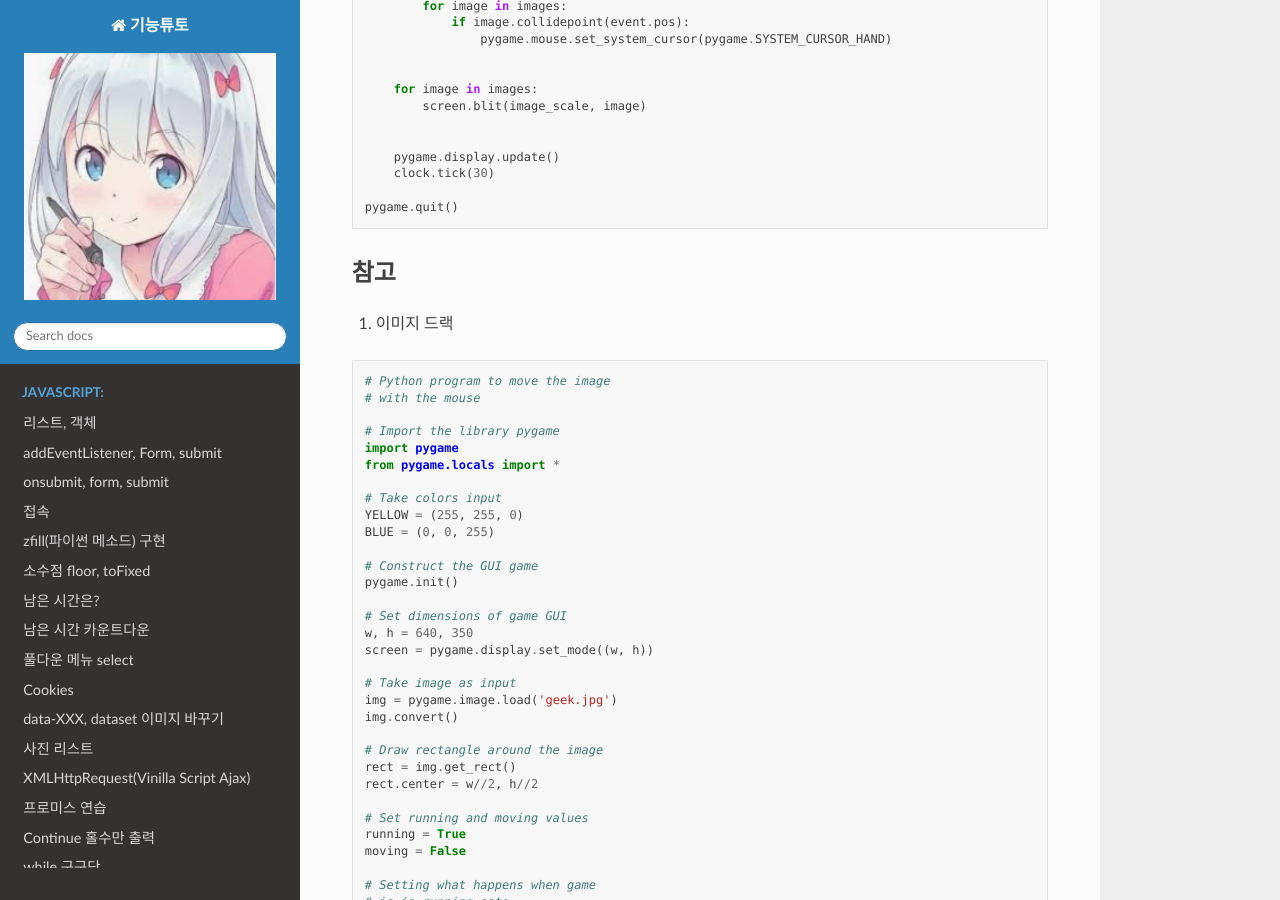
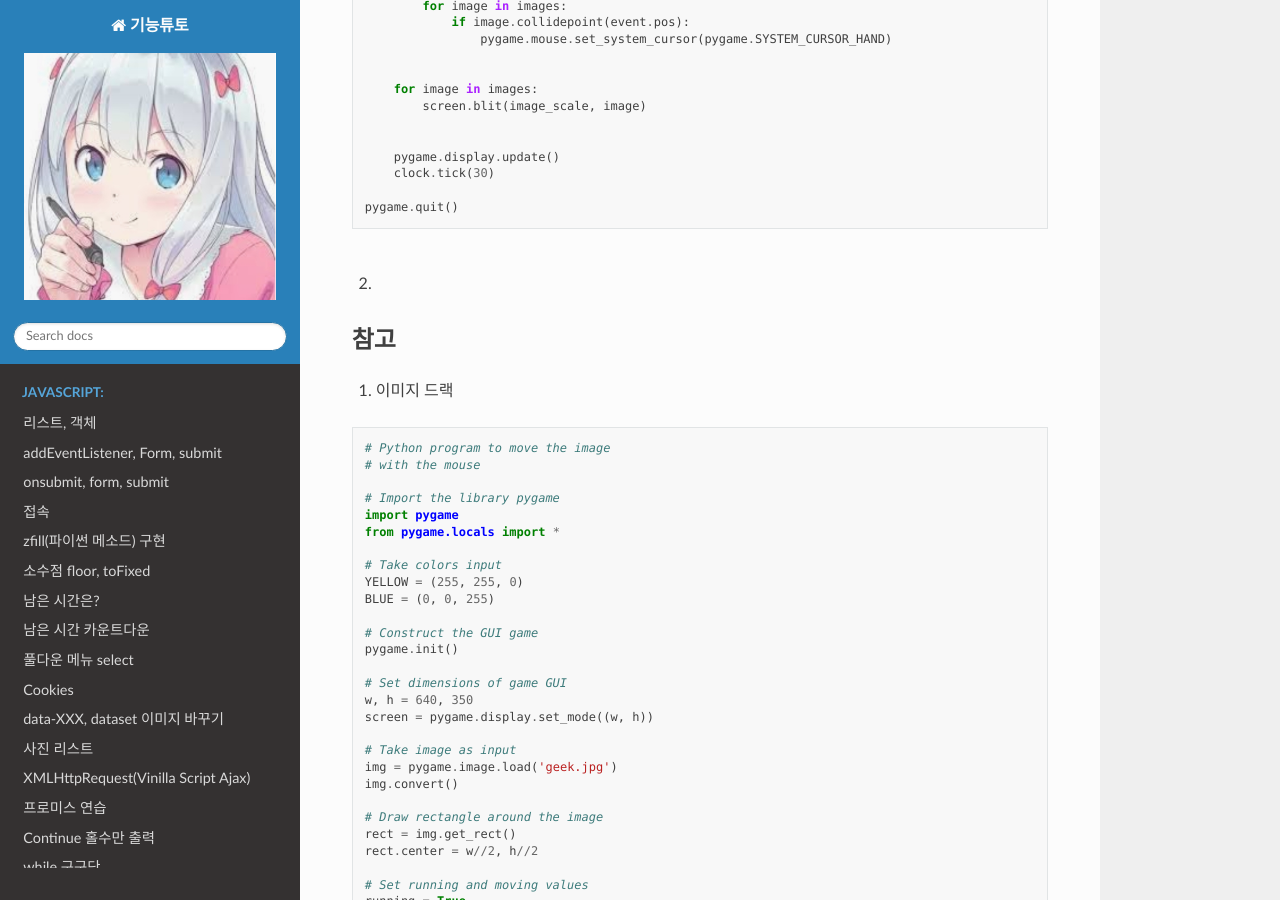
Before and after one commit to lisney/RTD, a Sphinx documentation site: the page built from docs/source/python/pygame.md, in a window 1280 px wide and 900 px high, scrolled down 4814 px. Built offline with Sphinx 7.4.7 and the Read the Docs theme 2.0.0, drawn with Linux system fonts in a browser that asks for light colours; pages that are not in the unit, such as notebooks, are missing from menus.

Commit message:
Update pygame.md

````diff
--- a/docs/source/python/pygame.md
+++ b/docs/source/python/pygame.md
@@ -238,6 +238,9 @@ while True:
 pygame.quit()
 ```
 
+<br>
+
+2.
 
 
 참고
````
